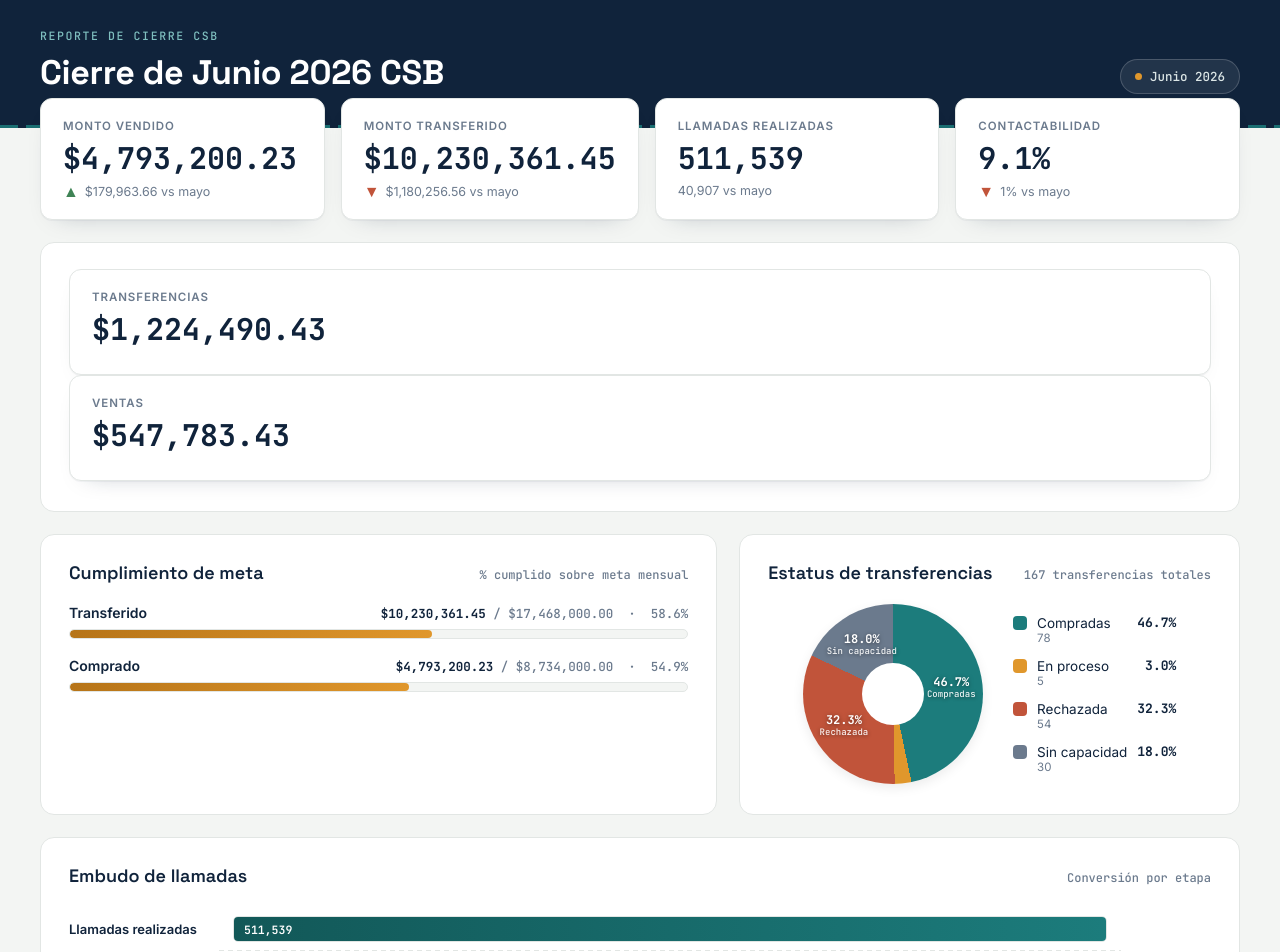
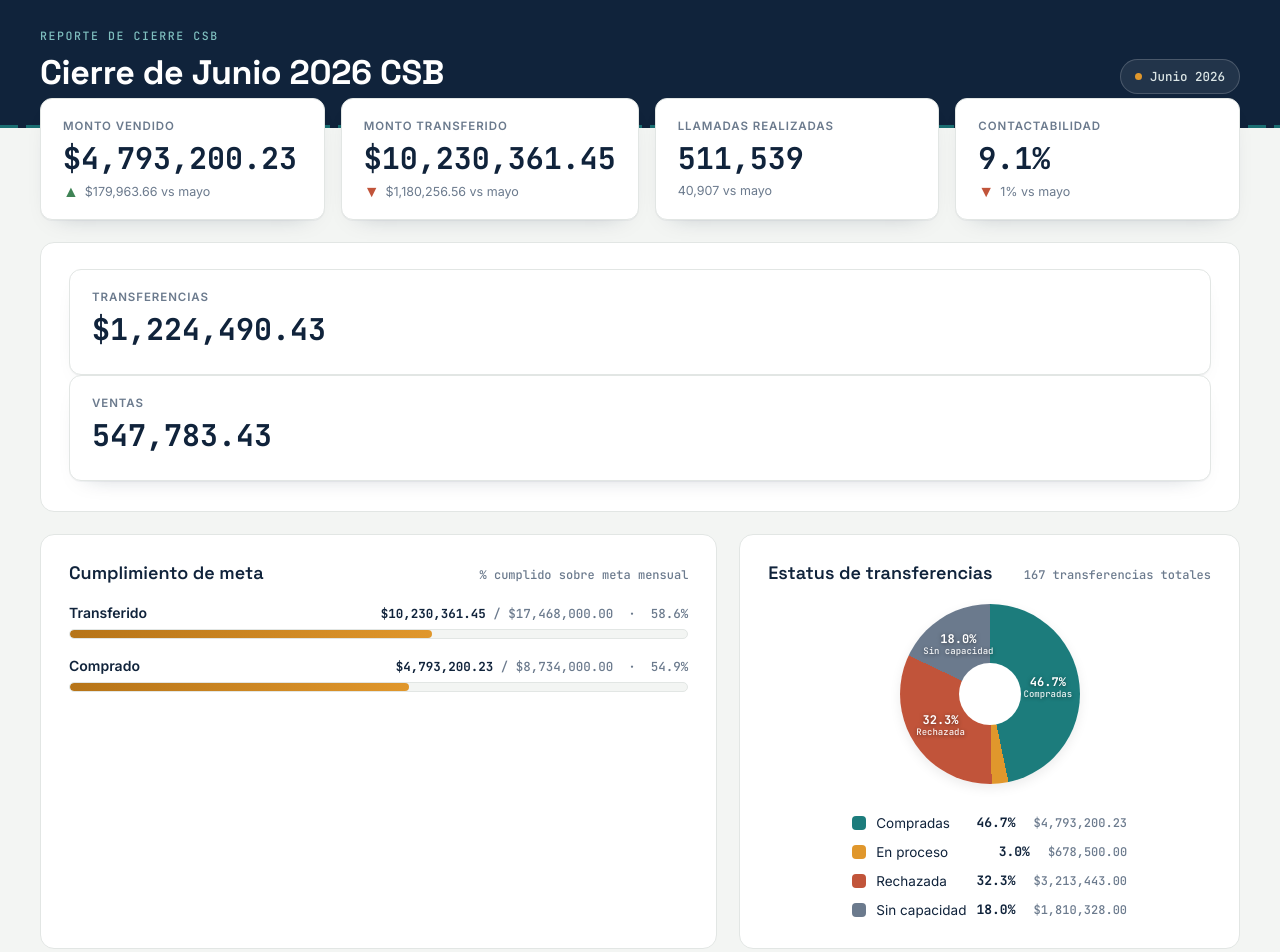
Before and after one commit to GW198/cierrecsb, a plain HTML site: page index.html in a window 1280 px wide. Shown: the top 952 px of the page. Drawn offline with Linux system fonts and the light colour scheme.

Commit message:
Update index.html

```diff
--- a/index.html
+++ b/index.html
@@ -395,7 +395,7 @@
 
   kpis1: [
     { label:"Transferencias", value:"$1,224,490.43", sub:"", trend:"" },
-    { label:"Ventas", value:"$547,783.43", sub:"", trend:"" },
+    { label:"Ventas", value:"547,783.43", sub:"", trend:"" },
 
   ],
 
@@ -414,10 +414,10 @@
   ],
 
   transfers: [
-    { label:"Compradas", value:78, color:"#1C7C7C" },
-    { label:"En proceso", value:5, color:"#E0972C" },
-    { label:"Rechazada", value:54, color:"#C1543A" },
-    { label:"Sin capacidad", value:30, color:"#6B7A8D" },
+    { label:"Compradas", value:78, amount:"$4,793,200.23", color:"#1C7C7C" },
+    { label:"En proceso", value:5, amount:"$678,500.00", color:"#E0972C" },
+    { label:"Rechazada", value:54, amount:"$3,213,443.00", color:"#C1543A" },
+    { label:"Sin capacidad", value:30, amount:"$1,810,328.00", color:"#6B7A8D" },
   ],
 
   bases: [
@@ -589,7 +589,7 @@
     pieWrapper.appendChild(label);
   });
 
-  // Leyenda
+   // Leyenda
   const legend = document.getElementById('transferLegend');
   DATA.transfers.forEach(t => {
     const pct = ((t.value / transferTotal) * 100).toFixed(1);
@@ -599,11 +599,10 @@
           <span class="legend-swatch" style="background:${t.color}"></span>
           ${t.label}
           <b>${pct}%</b>
+          <span style="font-family:'JetBrains Mono',monospace; font-size:12px; color:#6B7A8D; margin-left:8px;">${t.amount}</span>
         </div>
-        <div class="legend-sub">${fmt(t.value)}</div>
       </div>`;
   });
-
   /* ====================== RENDER: Bases table ====================== */
   const basesBody = document.getElementById('basesBody');
   document.getElementById('basesCount').textContent = DATA.bases.length;
```
